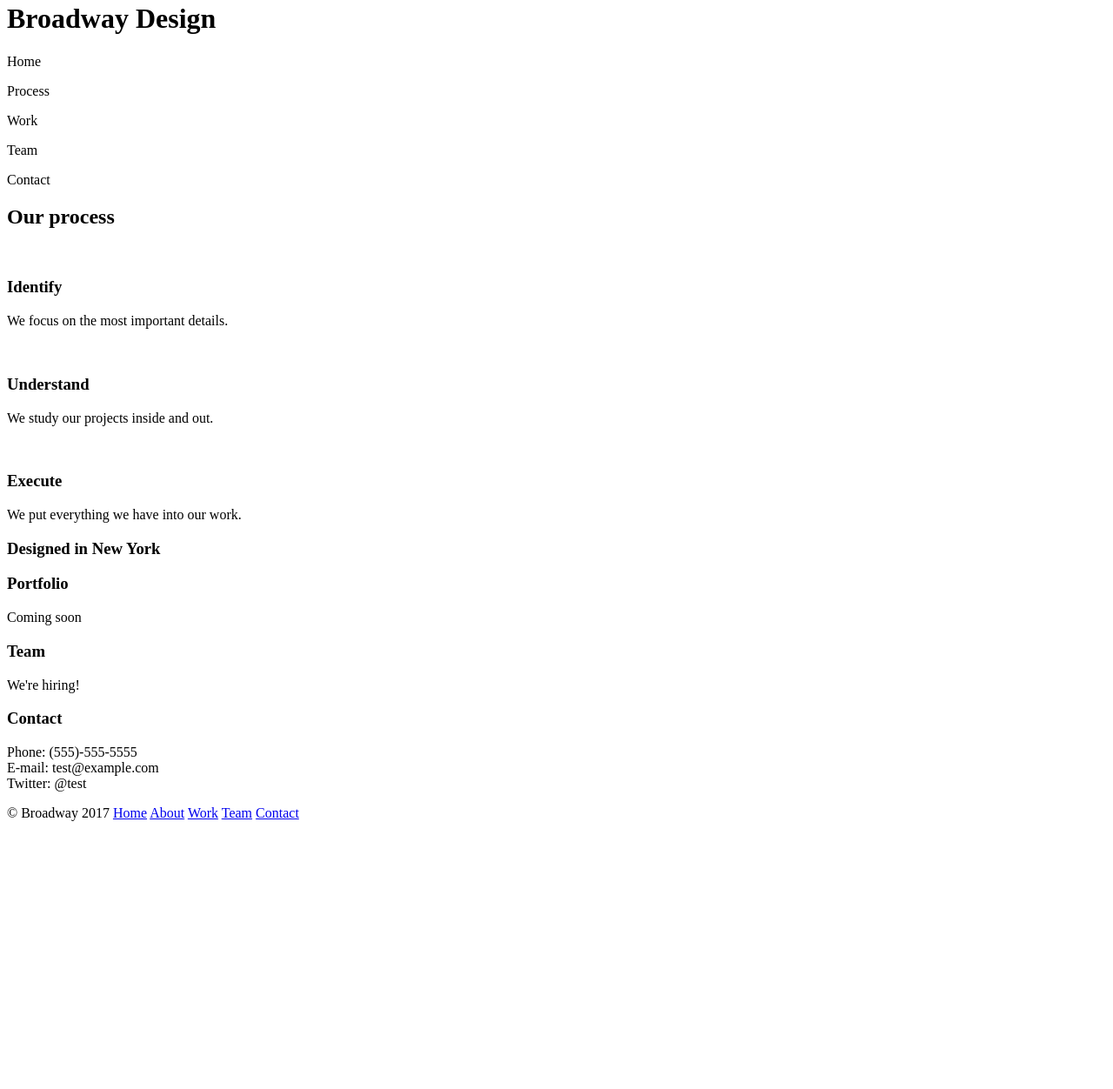
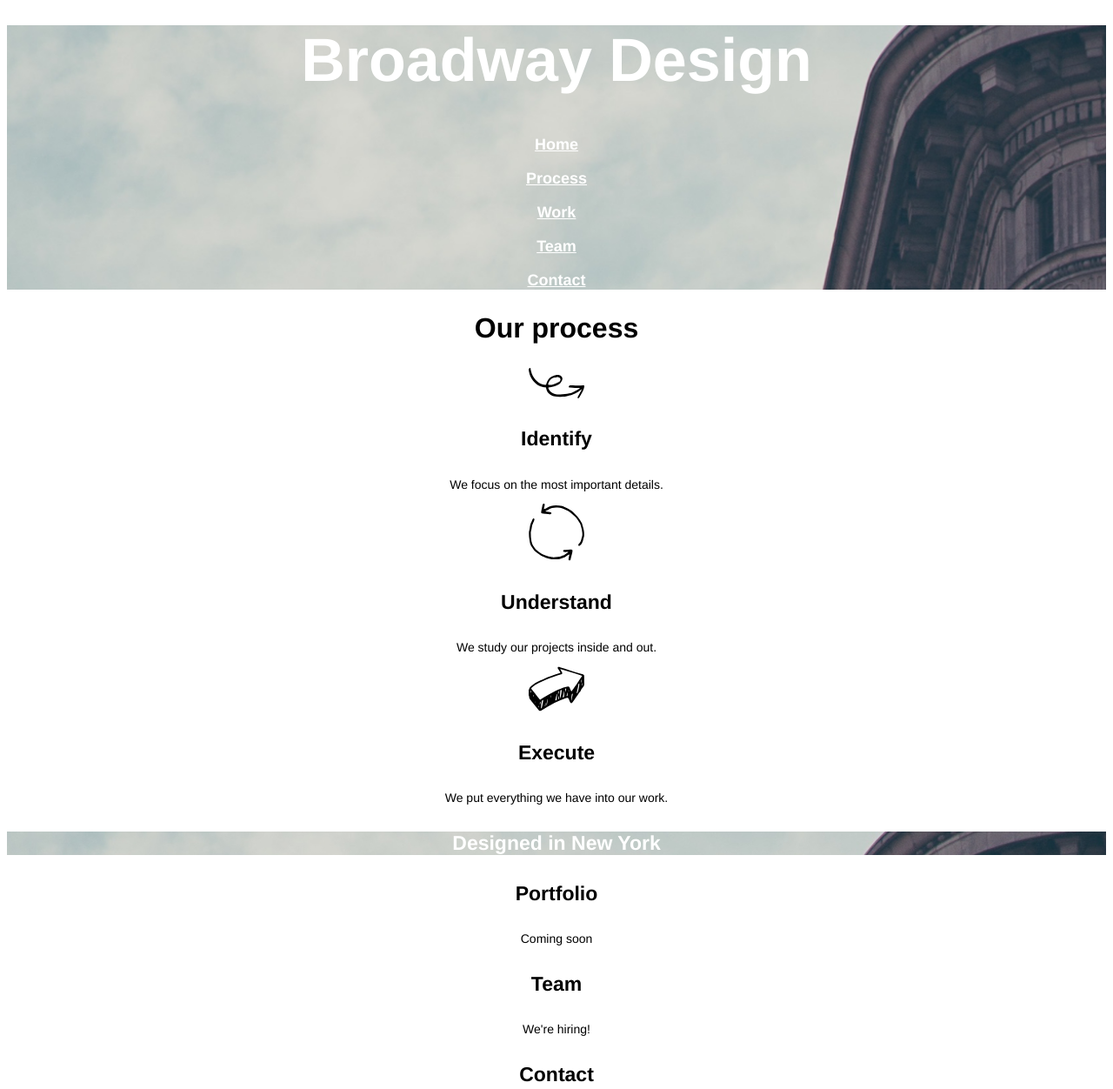
Before and after one commit to S73S/Broadway, a plain HTML site: page index.html in a window 1280 px wide. Shown: the part 18-1270 px from the top of the page at 87% size. Before the commit the page ends 978 px from the top, so only its background shows below. Drawn offline with Linux system fonts and the light colour scheme.

Commit message:
Here we go with the last changes

```diff
--- a/index.html
+++ b/index.html
@@ -6,54 +6,57 @@
     <link href="./resources/css/style.css" type="text/css" rel="stylesheet">
   </head>
   <body>
-    <div class="Header">
+<div class="Header">
+
   <h1>Broadway Design</h1>
-  <div id="Home">
-<p>Home</p>
-  </div>
-  <div id="About">
-<p>Process</p>
-  </div>
-  <div id="Work">
-<p>Work</p>
-  </div>
-  <div id="Team">
-<p>Team</p>
-  </div>
-  <div id="Contact">
-<p>Contact</p>
-  </div>
+  <nav id="Home">
+<h3>Home</h3>
+  </nav>
+  <nav id="About">
+<h3>Process</h3>
+  </nav>
+  <nav id="Work">
+<h3>Work</h3>
+  </nav>
+  <nav id="Team">
+<h3>Team</h3>
+  </nav>
+  <nav id="Contact">
+<h3>Contact</h3>
+  </nav>
+
 </div>
+
   <h2>Our process</h2>
   <p>
-<img src="" />
+<img src="resources/images/identify.svg" />
   </p>
-  <h3>Identify</h3>
+  <h4>Identify</h4>
   <p>We focus on the most important details.</p>
     <p>
-<img src="" />
+<img src="resources/images/understand.svg" />
   </p>
-  <h3>Understand</h3>
+  <h4>Understand</h4>
   <p>We study our projects inside and out.</p>
   <p>
-<img src="" />
+<img src="resources/images/execute.svg" />
 </p>
-<h3>Execute</h3>
+<h4>Execute</h4>
 <p>We put everything we have into our work.</p>
-<div>
-  <h3 class="New York">Designed in New York</h3>
+<div class="NewYork">
+  <h4>Designed in New York</h4>
 </div>
-<h3>Portfolio</h3>
+<h4>Portfolio</h4>
 <p>Coming soon</p>
-<h3>Team</h3>
+<h4>Team</h4>
 <p>We're hiring!</p>
-<h3>Contact</h3>
+<h4>Contact</h4>
 <p>
   Phone: (555)-555-5555 <br /> E-mail: test@example.com <br />
   Twitter: @test
 </p>
-<div class="Footer">
-  <p><span class="Copyright">© Broadway 2017</span> <a href="#Home">Home</a> <a href="#About">About</a> <a href="#Work">Work</a> <a href="#Team">Team</a> <a href="#Contact">Contact</a></p>
+<div>
+  <p class="Footer">© Broadway 2017 <strong> <a class="Footer" href="#Home">Home</a> <a class="Footer" href="#About">About</a> <a class="Footer" href="#Work">Work</a> <a class="Footer" href="#Team">Team</a> <a class="Footer" href="#Contact">Contact</a> </strong></span></p>
 </div>
   </body>
 </html>
--- a/resources/css/style.css
+++ b/resources/css/style.css
@@ -0,0 +1,40 @@
+body {
+  text-align: center;
+  font-family: Helvetica;
+}
+h1 {
+  font-size: 70px;
+  font-weight: bold;
+  color: white;
+}
+.Header {
+  background: url(../images/the-flatiron-building.png);
+  background-size: cover;
+}
+h3 {
+  font-size: 18px;
+  text-decoration: underline;
+  color: white;
+}
+h2 {
+  font-size: 32px;
+  font-weight: bold;
+}
+p {
+  font-size: 14px;
+}
+h4 {
+  font-size: 23px;
+  font-weight: bold;
+}
+.NewYork {
+  font-size: 23px;
+  font-weight: bold;
+  color: white;
+  background: url(../images/the-flatiron-building.png);
+}
+.Footer {
+  text-align: left;
+  color: white;
+  background: grey;
+}
```
